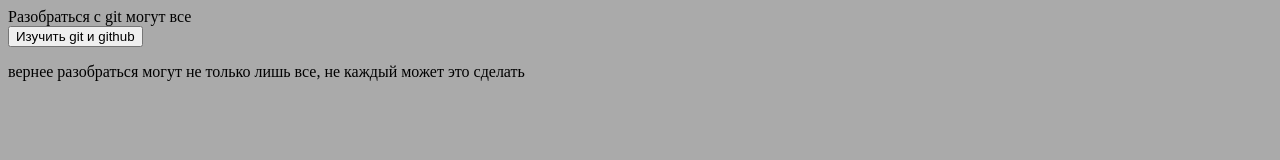
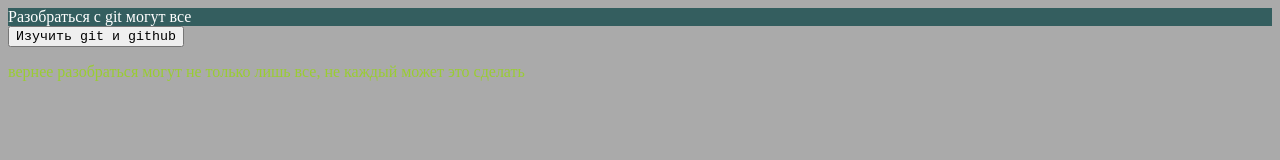
Before and after one commit to fedorenkos/study_JS, a plain HTML site: page index.html in a window 1280 px wide. Drawn offline with Linux system fonts and the light colour scheme.

Commit message:
Поменял цвет блока, добавил цвет дива, прописал шрифт параграфу

```diff
--- a/css/style.css
+++ b/css/style.css
@@ -1,3 +1,17 @@
 body {
     background: #aaa;
 }
+
+.block {
+    background: rgba(23, 75, 77, .8);
+    color: #fff;
+}
+
+#github {
+    font-family: 'Courier New', Courier, monospace;
+}
+
+p {
+    font-size: 16px;
+    color: yellowgreen;
+}
```
